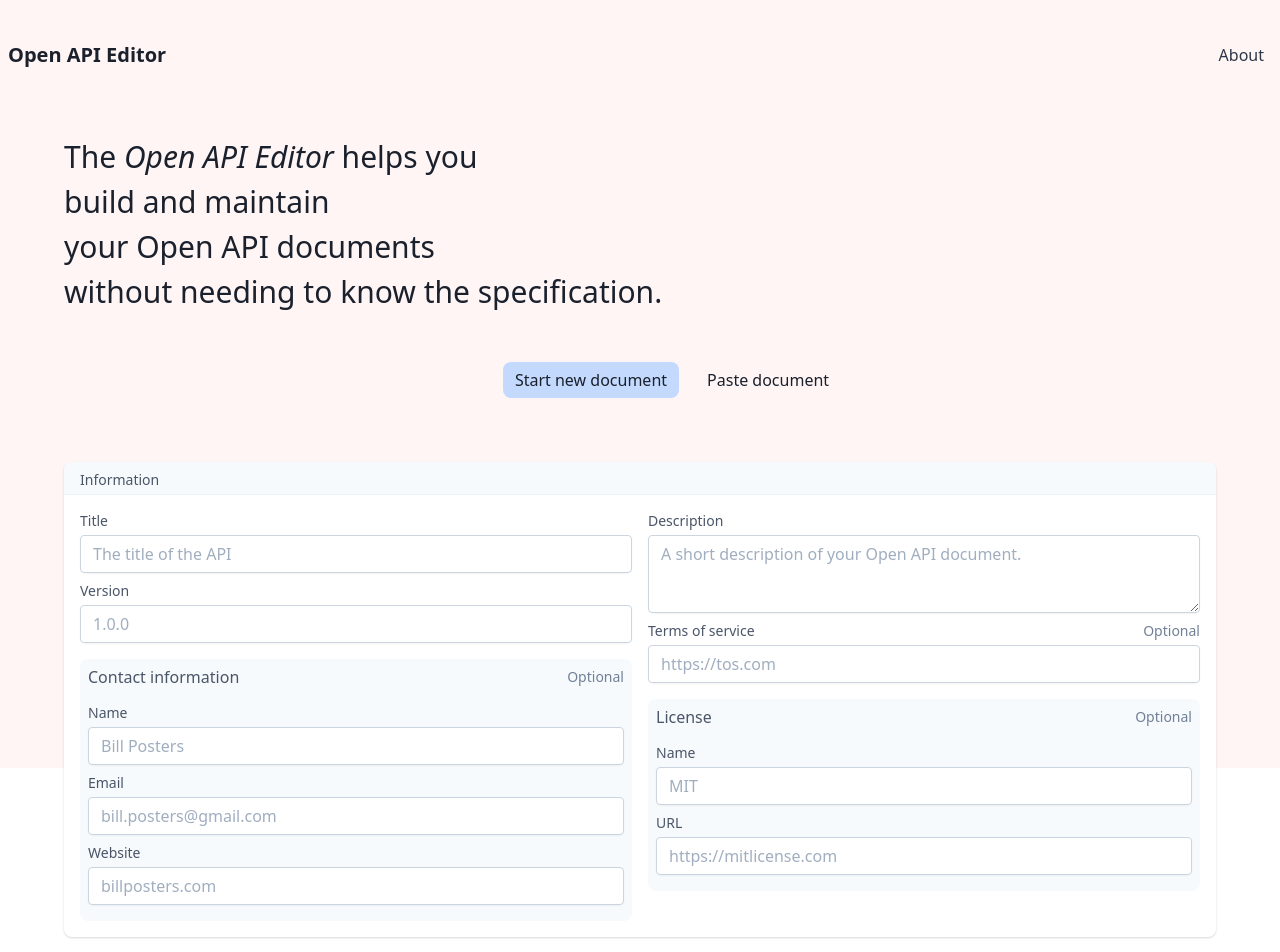
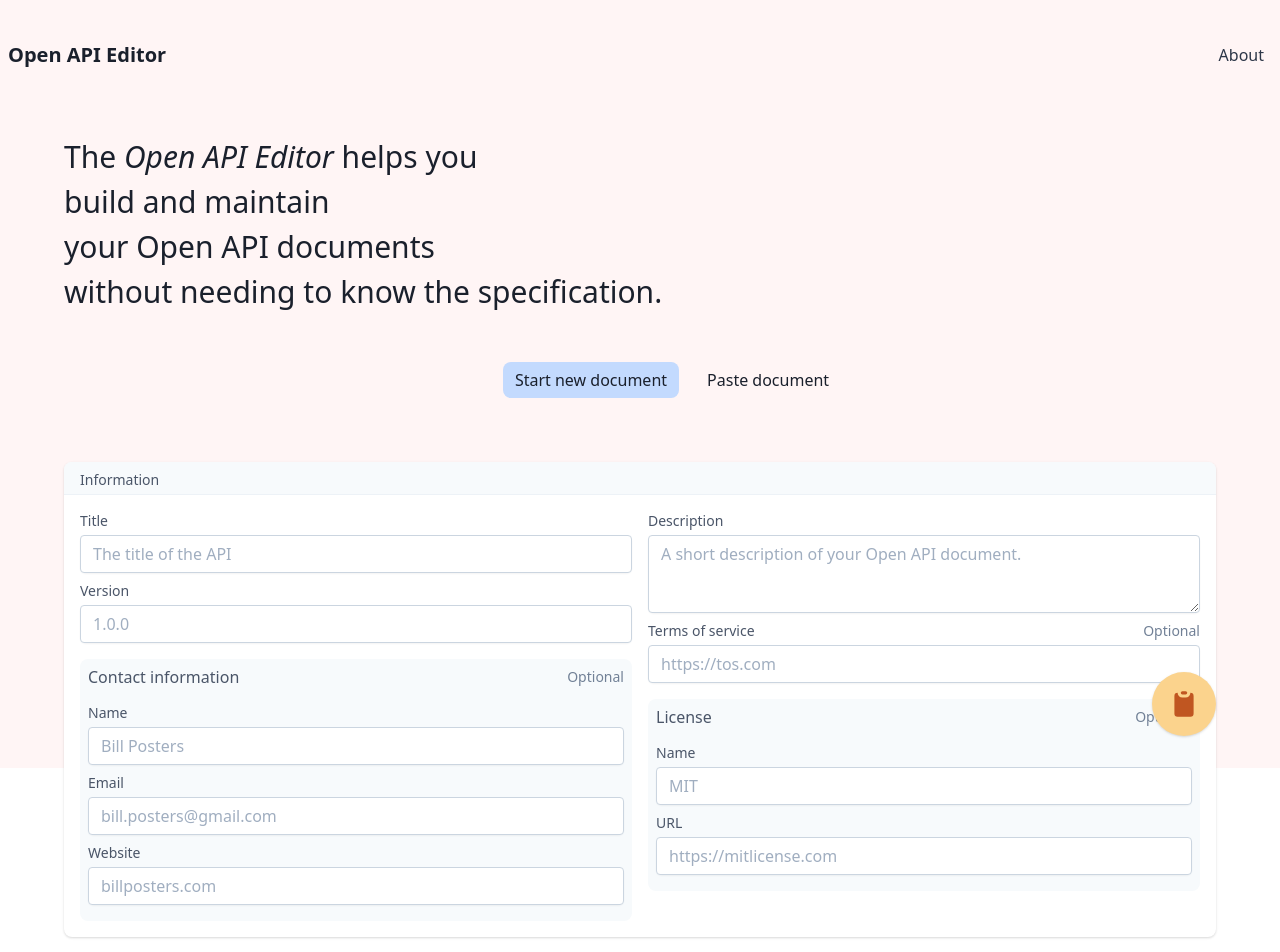
Before and after one commit to t-eckert/open-api-editor, a Vue app in the folder open-api-editor-ui/: page / in a window 1280 px wide. Shown: the top 952 px of the page. Built offline with nearby package versions, Linux system fonts and the light colour scheme.

Commit message:
Add NavBar and Action to flow

```diff
--- a/open-api-editor-ui/src/App.vue
+++ b/open-api-editor-ui/src/App.vue
@@ -1,10 +1,12 @@
 <template>
+  <About v-if="ui.feedbackModal === 'visible'" />
+  <NavBar />
+  <Action class="z-20 fixed bottom-16 right-16" />
   <div>
     <div class="-z-10 absolute w-full h-192 bg-red-100"></div>
-    <About v-if="ui.feedbackModal === 'visible'" />
     <div class="container mx-auto">
       <Splash class="mb-2 sm:mb-4" />
-      <Information class="mx-2 md:mx-16 mb-8" />
+      <Information class="mx-2 md:mx-16 mb-4" />
     </div>
     <div>
       <Servers class="mb-8">
@@ -32,6 +34,8 @@
 <script lang="ts">
 import { defineComponent } from "vue";
 import About from "@/components/modals/About.vue";
+import NavBar from "@/components/NavBar.vue";
+import Action from "@/components/Action.vue";
 import Splash from "@/components/Splash.vue";
 import Information from "@/components/form/Information.vue";
 import Servers from "@/components/slots/Servers.vue";
@@ -48,6 +52,8 @@ export default defineComponent({
 
   components: {
     About,
+    NavBar,
+    Action,
     Splash,
     Information,
     Servers,
```
